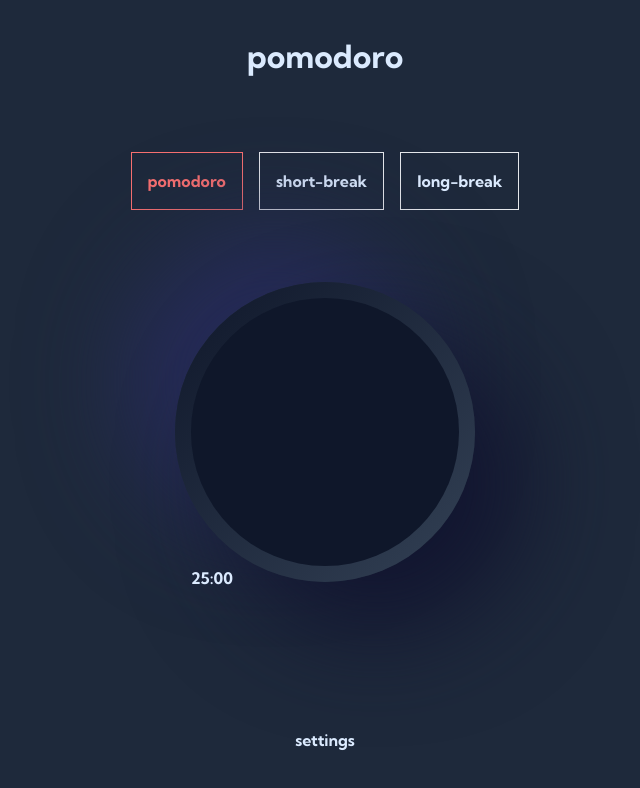
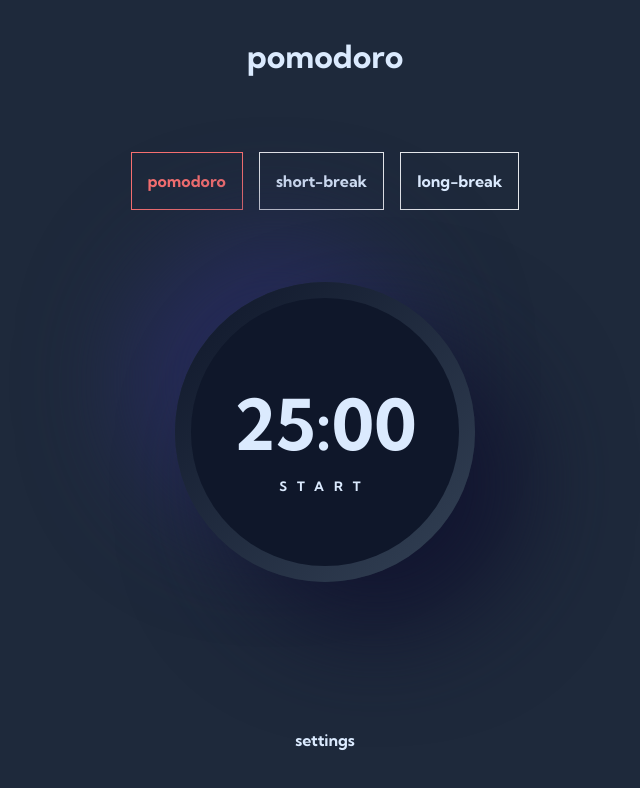
Before and after one commit to bohdancho/pomodoro-spa, a React (Vite) app: page / in a window 1280 px wide. Shown: the top 788 px of the page, without its empty margins (315-955 px from the left). Built offline with nearby package versions, Linux system fonts and the light colour scheme.

Commit message:
implement completed ui for timer

```diff
--- a/src/components/timer.tsx
+++ b/src/components/timer.tsx
@@ -24,13 +24,14 @@ export const Timer: FunctionComponent<TimerProps> = ({ msLeft, timeFraction, isR
   }
 
   return (
-    <div className='flex p-16 w-[300px] h-[300px] bg-gradient-to-tl from-slate-700 to-slate-900 rounded-full shadow'>
-      <div className='relative w-full h-full rounded-full bg-slate-900'>
-        <div className='absolute inset-[10px]'></div>
-        <ProgressRing stroke={5} progressFraction={timeFraction}></ProgressRing>
-        <div className=''>
-          <div>{getFormatedTime(msLeft)}</div>
-          {/* <div className='uppercase'>{getActionText()}</div> */}
+    <div className='cursor-pointer flex p-16 w-[300px] h-[300px] bg-gradient-to-tl from-slate-700 to-slate-900 rounded-full shadow'>
+      <div className='relative flex items-center justify-center w-full h-full rounded-full bg-slate-900'>
+        <div className='absolute inset-[10px]'>
+          <ProgressRing stroke={8} progressFraction={timeFraction}></ProgressRing>
+        </div>
+        <div className='mb-16 text-[70px] pointer-events-none'>{getFormatedTime(msLeft)}</div>
+        <div className='absolute uppercase bottom-[70px] text-[13px] tracking-[10px] pointer-events-none'>
+          {getActionText()}
         </div>
       </div>
     </div>
--- a/src/ui/progressRing.tsx
+++ b/src/ui/progressRing.tsx
@@ -48,7 +48,8 @@ export const ProgressRing: FunctionComponent<ProgressBarProps> = ({ stroke, prog
 }
 
 function getParams(radius: number, stroke: number, progressFraction: number): ComputableParams {
-  const normalizedRadius = radius - stroke * 2
+  // const normalizedRadius = radius - stroke * 2
+  const normalizedRadius = radius - stroke * 0.5
   const circumference = normalizedRadius * 2 * Math.PI
   const strokeDashoffset = circumference - progressFraction * circumference
 
--- a/tailwind.config.js
+++ b/tailwind.config.js
@@ -16,7 +16,7 @@ export default {
         white: '#FFFFFF',
       },
       fontSize: {
-        h1: ['120px', { lineHeight: '120px', letterSpacing: '-5px', fontWeight: 700 }],
+        h1: ['100px', { lineHeight: '120px', letterSpacing: '-5px', fontWeight: 700 }],
         h2: ['28px', { lineHeight: '34px', fontWeight: 700 }],
         h3: ['16px', { lineHeight: '19px', letterSpacing: '15px', fontWeight: 700 }],
         h4: ['13px', { lineHeight: '16px', letterSpacing: '5px', fontWeight: 700 }],
```
